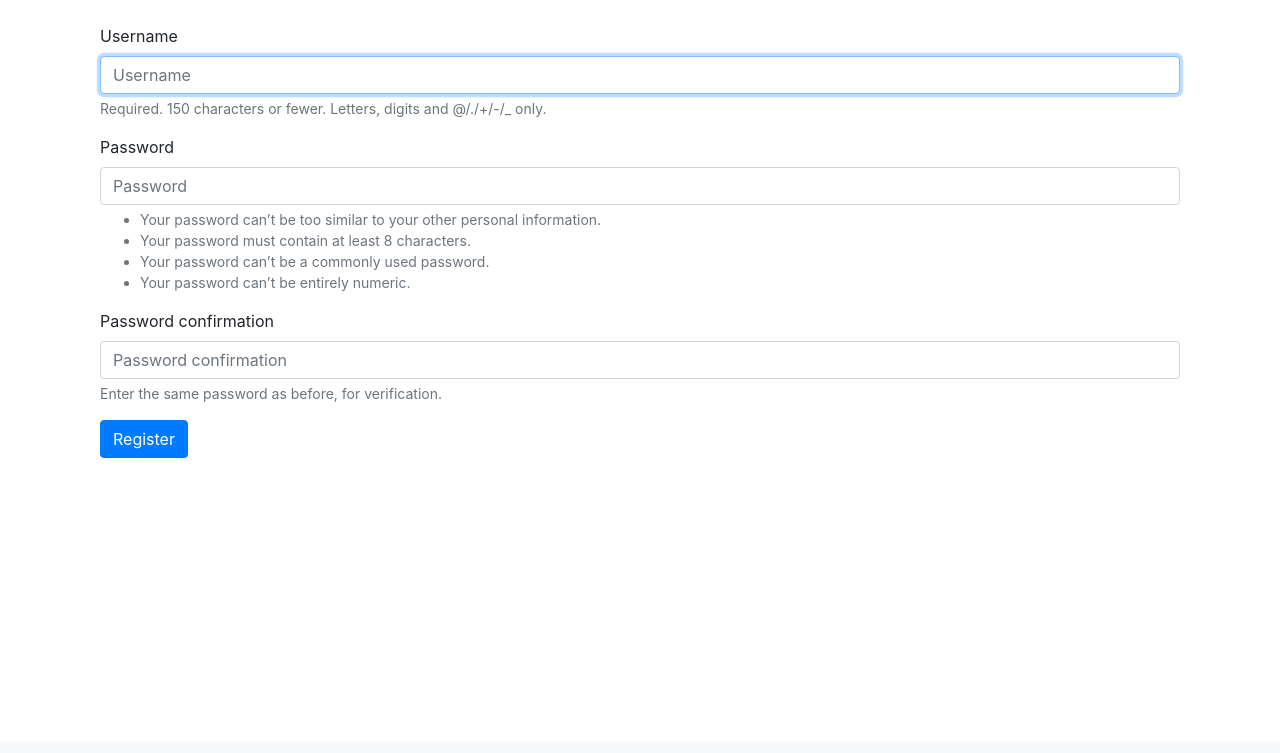
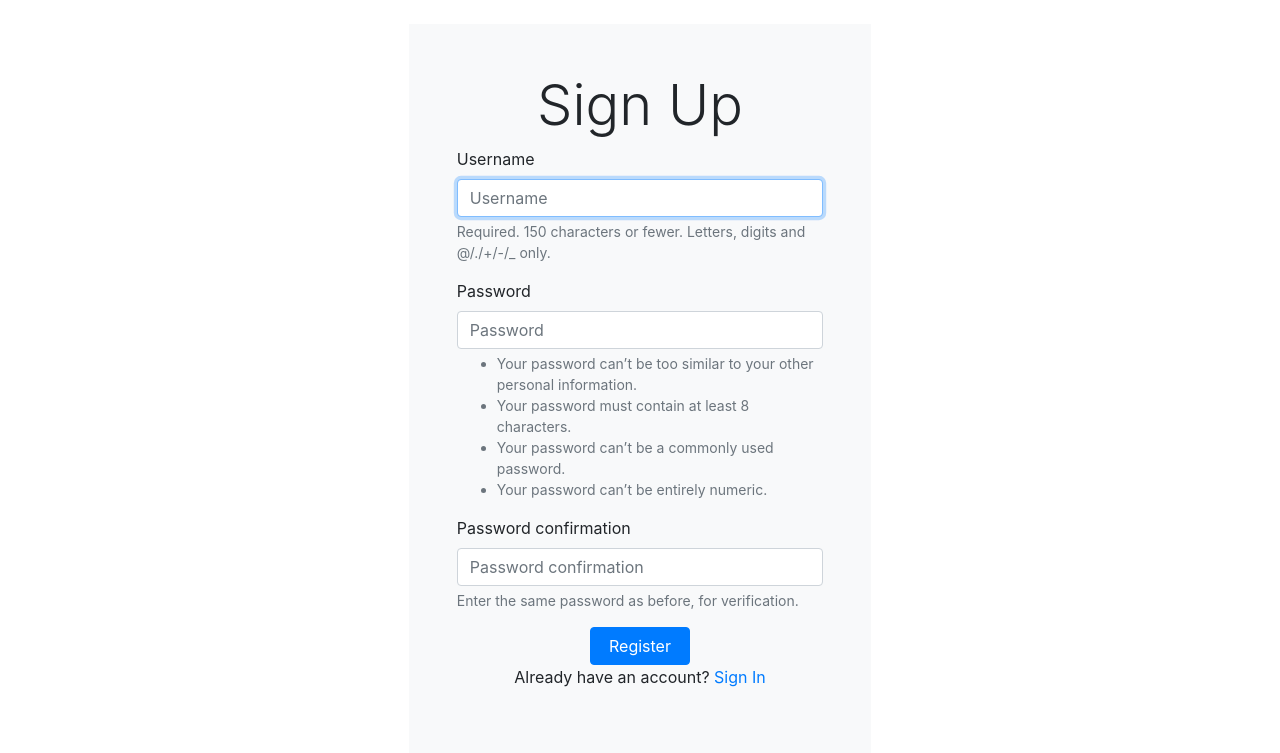
Before and after one commit to danielamaaria/online_store, a Django app: page /users/register/ in a window 1280 px wide. Shown: the part 58-811 px from the top of the page. Before the commit the page ends 516 px from the top, so only its background shows below. Run offline with Django 3.2, Linux system fonts and the light colour scheme; some libraries are stand-ins or nearby versions.

Commit message:
Adjust login/register UI

```diff
--- a/templates/registration/login.html
+++ b/templates/registration/login.html
@@ -5,7 +5,7 @@
     <div class="row d-flex justify-content-center">
         <div class="p-5 col-12 col-sm-10 col-md-8 col-lg-5 bg-light">
 
-            <h1 class="display-4 text-center">Login</h1>
+            <h1 class="display-4 text-center">Sign In</h1>
 
             {% if form.errors %}
                 <p>Your username and password didn't match. Please try again.</p>
@@ -20,7 +20,7 @@
                     </div>
                 {% endbuttons %}
                 <input type="hidden" name="next" value="{% url 'store:index' %}"/>
-                <p class="text-center">Need an account? <a href="#">Register</a></p>
+                <p class="text-center">Need an account? <a href="{% url 'users:register' %}">Register</a></p>
             </form>
         </div>
     </div>
--- a/templates/registration/register.html
+++ b/templates/registration/register.html
@@ -1,15 +1,26 @@
 {% extends "store/base.html" %}
 {% load bootstrap4 %}
-{% block page_header %}
-    <h2>Create new account</h2>
-{% endblock page_header %}
+
 {% block content %}
+    <div class="row d-flex justify-content-center">
+        <div class="p-5 col-12 col-sm-10 col-md-8 col-lg-5 bg-light">
+            <h1 class="display-4 text-center">Sign Up</h1>
+
+            {% if form.errors %}
+                <p>Something went wrong.</p>
+            {% endif %}
+
             <form action="{% url 'users:register' %}" class="form" method="post">
             {% csrf_token %}
                 {% bootstrap_form form %}
             {% buttons %}
-            <button class="btn btn-primary" name="submit">Register</button>
+                <div class="col-md-12 text-center">
+                        <button class="btn btn-primary text-center" style="width: 100px;" name="submit">Register</button>
+                    </div>
             {% endbuttons %}
             <input name="next" type="hidden" value="{% url 'store:index' %}"/>
+            <p class="text-center">Already have an account? <a href="{% url 'users:login' %}">Sign In</a></p>
     </form>
+        </div>
+    </div>
 {% endblock content %}
```
Lines whose indentation alone changed are shown as unchanged.
